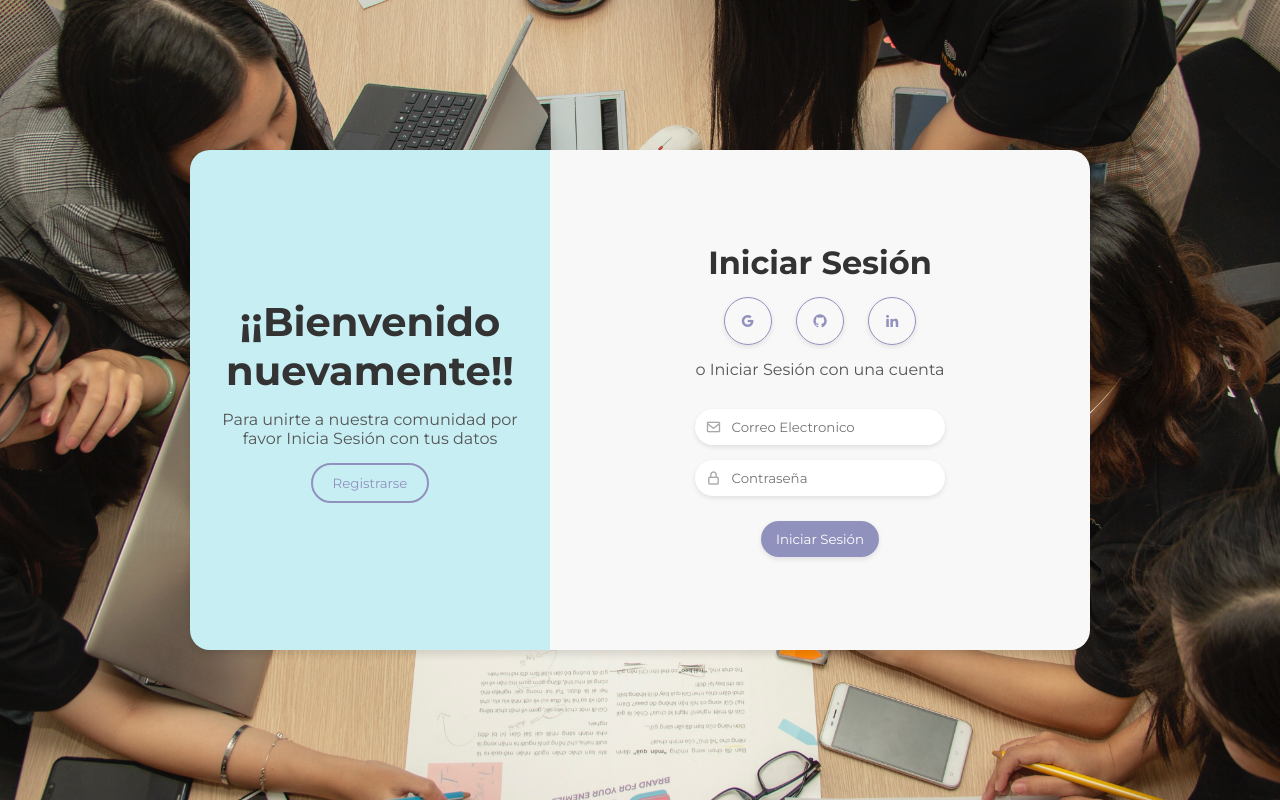
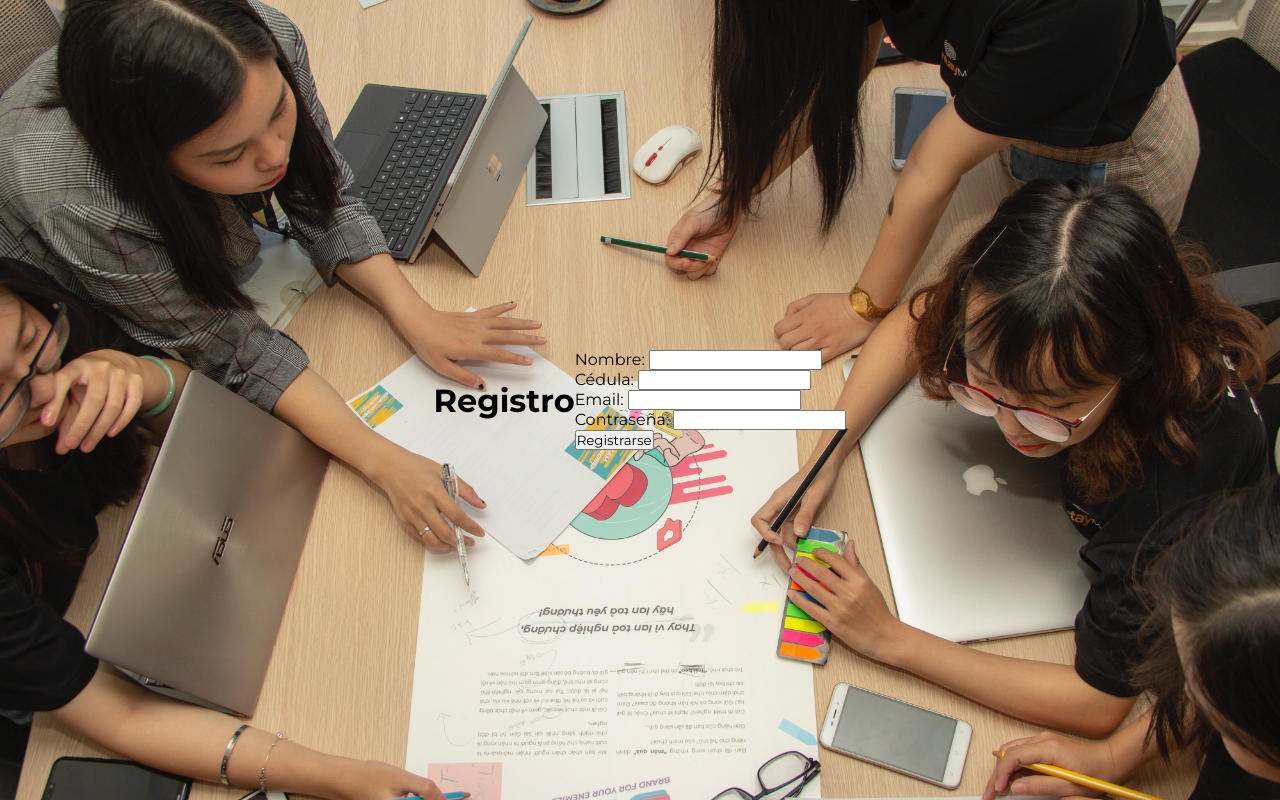
Before and after one commit to juandiegoarchila/SISTEMA-GESTION-EDUCATIVA, a Node server app: page /register in a window 1280 px wide. Run offline with Node 20, Linux system fonts and the light colour scheme; some libraries are stand-ins or nearby versions.

Commit message:
first commit

```diff
--- a/src/controllers/loginController.js
+++ b/src/controllers/loginController.js
@@ -54,23 +54,34 @@ export const getRegister = (req, res) => {
   res.render('register', { title: 'Página de registro' });
 };
 
-export const getLoginRegister = (req, res) => {
-    res.render('login-register', { title: 'Iniciar Sesión o Registrarse' });
-};
-
 export const postRegister = async (req, res) => {
   try {
     const { email, password, name, cedula } = req.body;
 
-        // Verifica que todos los campos necesarios estén presentes y no estén vacíos
-        if (!email || !password || !name || !cedula) {
-            console.error('Todos los campos son obligatorios');
-            res.status(400).send('Todos los campos son obligatorios. Por favor, completa el formulario.');
+    // Acceder a Firestore usando la configuración de Firebase
+    const db = getFirestore(firebaseApp);
+
+    // Verificar si el correo electrónico ya está registrado
+    const emailQuery = query(collection(db, 'users'), where('email', '==', email));
+    const emailSnapshot = await getDocs(emailQuery);
+
+    if (emailSnapshot.size > 0) {
+      // El correo electrónico ya está registrado
+      req.flash('error_msg', 'Este correo electrónico ya está registrado. Por favor, utiliza otro.');
+      res.redirect('/login');
       return;
     }
 
-        // Acceder a Firestore usando la configuración de Firebase
-        const db = getFirestore(firebaseApp);
+    // Verificar si la cédula ya está registrada
+    const cedulaQuery = query(collection(db, 'users'), where('cedula', '==', cedula));
+    const cedulaSnapshot = await getDocs(cedulaQuery);
+
+    if (cedulaSnapshot.size > 0) {
+      // La cédula ya está registrada
+      req.flash('error_msg', 'Esta cédula ya está registrada. Por favor, utiliza otra.');
+      res.redirect('/login');
+      return;
+    }
 
     // Hashear la contraseña antes de almacenarla
     const hashedPassword = await hash(password, 10);
@@ -85,8 +96,8 @@ export const postRegister = async (req, res) => {
 
     console.log('Usuario registrado con ID:', docRef.id);
 
-        // Renderizar la vista de inicio de sesión en lugar de redirigir
-        res.render('login', { title: 'Página de inicio de sesión' });
+    // Redirigir a la página de inicio de sesión u otra página después del registro
+    res.redirect('/login');
   } catch (error) {
     console.error('Error al registrar el usuario:', error);
     res.status(500).send('Error interno al registrar el usuario. Por favor, intenta nuevamente.');
--- a/src/public/js/User.js
+++ b/src/public/js/User.js
@@ -1,61 +1,131 @@
-// Función para enviar datos y realizar la animación
-async function sendDataAndAnimate(hideForm, showForm, form) {
-  // Realiza la animación o transición aquí (puedes agregar clases CSS dinámicamente)
+// Función para manejar la animación entre formularios
+async function animateForms(hideForm, showForm) {
     hideForm.classList.add("hide");
     showForm.classList.remove("hide");
-
-  // Simula un retraso (puedes ajustar el tiempo según tus necesidades)
     await new Promise(resolve => setTimeout(resolve, 1000));
-
-  // Envía el formulario después de la animación
-  form.submit();
 }
 
 document.addEventListener('DOMContentLoaded', function () {
-  const registerForm = document.getElementById("registerForm");
     const formRegister = document.querySelector(".register");
     const formLogin = document.querySelector(".login");
 
-  // Agrega este bloque de código para manejar el envío del formulario de registro
-  registerForm.addEventListener("submit", async (e) => {
-      e.preventDefault();
-
-      try {
-          // Envía el formulario y maneja la respuesta del servidor
-          await sendDataAndAnimate(formRegister, formLogin, registerForm);
-      } catch (error) {
-          console.error('Error al enviar datos:', error);
-          // Maneja el error aquí (puedes mostrar un mensaje de error al usuario)
-      }
-  });
-
-  // Agrega este evento al formulario de inicio de sesión
-  const loginForm = document.querySelector(".login form");
-  loginForm.addEventListener("submit", async (e) => {
-      e.preventDefault();
-
-      try {
-          // Envía el formulario y maneja la respuesta del servidor
-          await sendDataAndAnimate(formLogin, formRegister, loginForm);
-      } catch (error) {
-          console.error('Error al enviar datos:', error);
-          // Maneja el error aquí (puedes mostrar un mensaje de error al usuario)
-      }
-  });
-
-  // Agrega este bloque de código para la animación al hacer clic en los botones
     const btnSignIn = document.getElementById("sign-in");
     const btnSignUp = document.getElementById("sign-up");
 
     btnSignIn.addEventListener("click", function () {
-      // Oculta el formulario de registro y muestra el formulario de inicio de sesión con una animación
-      formLogin.classList.add("hide");
-      formRegister.classList.remove("hide");
+        animateForms(formLogin, formRegister);
     });
 
     btnSignUp.addEventListener("click", function () {
-      // Oculta el formulario de inicio de sesión y muestra el formulario de registro con una animación
-      formRegister.classList.add("hide");
-      formLogin.classList.remove("hide");
+        animateForms(formRegister, formLogin);
+    });
+
+    const nameInput = document.getElementById("name");
+    const nameError = document.getElementById("name-error");
+
+    nameInput.addEventListener("input", function () {
+        nameError.textContent = nameInput.value.length < 8 ? "*El nombre de usuario debe tener al menos 8 caracteres." : "";
+    });
+
+    const emailInput = document.getElementById("email");
+    const emailError = document.getElementById("email-error");
+
+    emailInput.addEventListener("input", function () {
+        emailError.textContent = checkEmailValidity(emailInput) ? "" : "*El correo no es válido.";
+    });
+
+    const password = document.getElementById("password");
+    const passwordError = document.getElementById("password-error");
+
+    password.addEventListener("input", function () {
+        passwordError.textContent = checkPasswordLength(password) ? "" : "*La contraseña debe tener al menos 8 caracteres y menos de 20 caracteres.";
+    });
+
+    function checkEmailValidity(input) {
+        const emailRegex = /^\w+([.-]?\w+)*@\w+([.-]?\w+)*(\.\w{2,3})+$/;
+        return emailRegex.test(input.value);
+    }
+
+    function checkPasswordLength(input) {
+        const length = input.value.length;
+        return length >= 8 && length <= 20;
+    }
+
+    function showLengthError(input, min, max, fieldName) {
+        const formControl = input.parentElement;
+        formControl.classList.add("error");
+        const small = formControl.querySelector('small');
+        small.innerText = `*${fieldName} debe tener entre ${min} y ${max} caracteres.`;
+    }
+
+    function clearLengthError(input) {
+        const formControl = input.parentElement;
+        formControl.classList.remove("error");
+        const small = formControl.querySelector('small');
+        small.innerText = '';
+    }
+
+    function showSuccess(input) {
+        const formControl = input.parentElement;
+        formControl.classList.add("success");
+        const small = formControl.querySelector('small');
+        small.innerText = '';
+    }
+
+    function checkLength(input, min, max, fieldName) {
+        const inputValue = input.value.trim();
+        if (inputValue.length < min || inputValue.length > max) {
+            showLengthError(input, min, max, fieldName);
+            return false;
+        } else {
+            clearLengthError(input);
+            showSuccess(input);
+            return true;
+        }
+    }
+
+    const registerForm = document.getElementById("registerForm");
+    const loginForm = document.querySelector(".login form");
+
+    registerForm.querySelector('#email').addEventListener("input", function () {
+        emailError.textContent = checkEmailValidity(this) ? "" : "*El correo no es válido.";
+    });
+
+    registerForm.querySelector('#name').addEventListener("input", function () {
+        checkLength(this, 8, 20, 'Nombre de usuario');
+    });
+
+    registerForm.querySelector('#password').addEventListener("input", function () {
+        passwordError.textContent = checkPasswordLength(this) ? "" : "**La contraseña debe tener al menos 8 caracteres.        ";
+    });
+
+    function checkRequiredRegister() {
+        let isRequired = false;
+
+        ['name', 'email', 'password', 'cedula'].forEach(fieldName => {
+            const input = registerForm.querySelector(`#${fieldName}`);
+            if (input.value.trim() === '') {
+                showLengthError(input, 8, 20, fieldName);
+                isRequired = true;
+            } else {
+                clearLengthError(input);
+            }
+        });
+
+        return isRequired;
+    }
+
+    registerForm.addEventListener("submit", async function (e) {
+        e.preventDefault();
+        if (!checkRequiredRegister()) {
+            await animateForms(formRegister, formLogin);
+            registerForm.submit();
+        }
+    });
+
+    loginForm.addEventListener("submit", async function (e) {
+        e.preventDefault();
+        await animateForms(formLogin, formRegister);
+        loginForm.submit();
     });
 });
--- a/src/routes/login.routes.js
+++ b/src/routes/login.routes.js
@@ -1,6 +1,6 @@
 // /src/routes/login.routes.js
 import express from 'express';
-import { getLogin, postLogin, getRegister, postRegister, getLoginRegister } from '../controllers/loginController.js';
+import { getLogin, postLogin, getRegister, postRegister } from '../controllers/loginController.js';
 
 const router = express.Router();
 
@@ -10,6 +10,7 @@ router.post('/login', postLogin);
 router.get('/register', getRegister);
 router.post('/register', postRegister);
 
-router.get('/login-register', getLoginRegister); // Agregamos una nueva ruta para mostrar el formulario combinado
+// Elimina la siguiente línea
+// router.get('/login-register', getLoginRegister); // Agregamos una nueva ruta para mostrar el formulario combinado
 
 export default router;
--- a/src/views/register.ejs
+++ b/src/views/register.ejs
@@ -1,80 +1,23 @@
-<!-- views/login-register.ejs -->
+<!-- views/register.ejs -->
 
 <%- include('./layouts/Signin.ejs') %>
-<br><br><br><br><br>
-
-<div class="container-form login hide">
-  <div class="information">
-        <div class="info-childs">
-            <h2>Bienvenido</h2>
-            <p>Para unirte a nuestra comunidad por favor Inicia Sesión con tus datos</p>
-            <input type="button" value="Iniciar Sesión" id="sign-in">
-        </div>
-    </div>
-    <div class="form-information">
-        <div class="form-information-childs">
-            <h2>Crear una Cuenta</h2>
-            <div class="icons">
-                <i class='bx bxl-google'></i>
-                <i class='bx bxl-github'></i>
-                <i class='bx bxl-linkedin' ></i>
-            </div>
-            <p>o usa tu email para registrarte</p>
-            <form action="/register" method="post" class="form" id="registerForm">
-                <label>
-                    <i class='bx bx-user' ></i>
-                    <input type="text" name="name" placeholder="Nombre Completo" required>
-                </label>
-                <label>
-                    <i class='bx bx-envelope' ></i>
-                    <input type="email" name="email" placeholder="Correo Electronico" required>
-                </label>
-                <label>
-                    <i class='bx bx-lock-alt' ></i>
-                    <input type="password" name="password" placeholder="Contraseña" required>
-                </label>
-                <!-- Agrega los campos que faltan -->
-                <label>
-                    <i class='bx bx-id-card' ></i>
-                    <input type="text" name="cedula" placeholder="Cédula" required>
-                </label>
-                <input type="submit" value="Registrarse">
-            </form>
-        </div>
-    </div>
-</div>
-<div class="container-form register">
-    <div class="information">
-        <div class="info-childs">
-            <h2>¡¡Bienvenido nuevamente!!</h2>
-            <p>Para unirte a nuestra comunidad por favor Inicia Sesión con tus datos</p>
-            <input type="button" value="Registrarse" id="sign-up">
-        </div>
-    </div>
-    <div class="form-information">
-        <div class="form-information-childs">
-            <h2>Iniciar Sesión</h2>
-            <div class="icons">
-                <i class='bx bxl-google'></i>
-                <i class='bx bxl-github'></i>
-                <i class='bx bxl-linkedin' ></i>
-            </div>
-            <p>o Iniciar Sesión con una cuenta</p>
-            <form action="/login" method="post" class="form">
-
-                <label>
-                    <i class='bx bx-envelope' ></i>
-                    <input type="email" name="email" placeholder="Correo Electronico">
-                </label>
-                <label>
-                    <i class='bx bx-lock-alt' ></i>
-                    <input type="password" name="password" placeholder="Contraseña">
-                </label>
-                <input type="submit" value="Iniciar Sesión">
-            </form>
-        </div>
-    </div>
-</div>
-
 <%- include('./partials/errors.ejs') %>
+  <h1>Registro</h1>
+  <form action="/register" method="post">
+    <label for="name">Nombre:</label>
+    <input type="text" id="name" name="name" required>
+    <br>
+    <label for="cedula">Cédula:</label>
+    <input type="text" id="cedula" name="cedula" required>
+    <br>
+    <label for="email">Email:</label>
+    <input type="email" id="email" name="email" required>
+    <br>
+    <label for="password">Contraseña:</label>
+    <input type="password" id="password" name="password" required>
+    <br>
+    <button type="submit">Registrarse</button>
+  </form>
+</body>
+</html>
 <%- include('./layouts/FinSignin.ejs') %>
```
Also changed, not shown: src/views/login.ejs (+61 -20 lines). Lines whose indentation alone changed are shown as unchanged.
